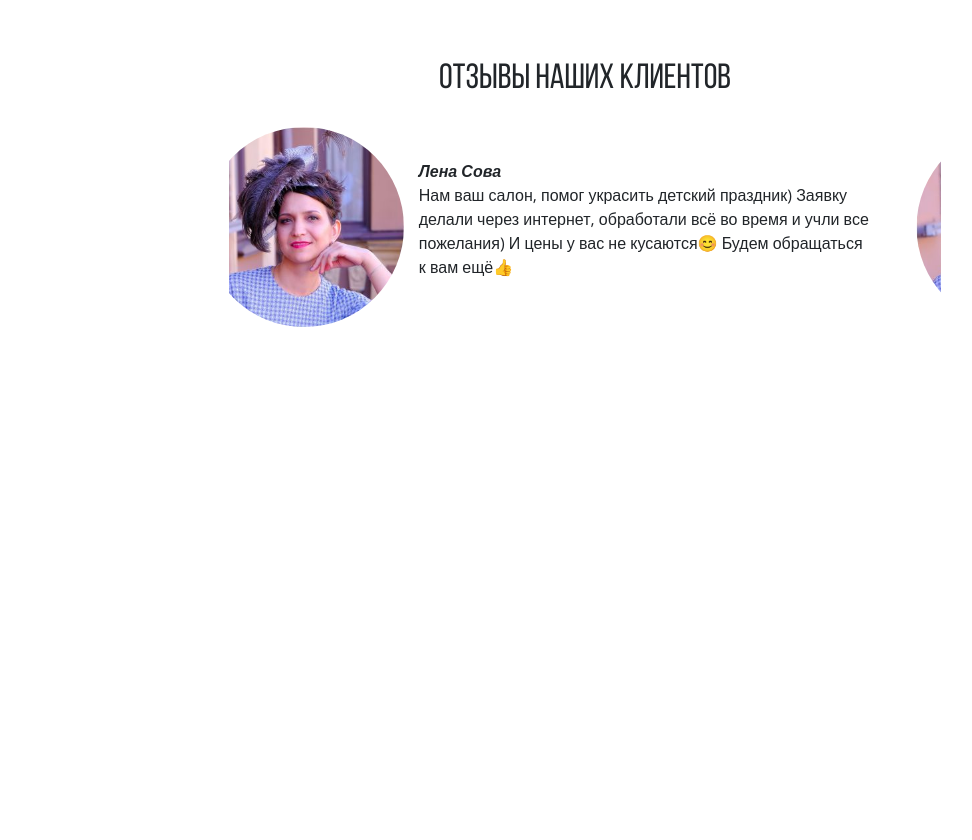
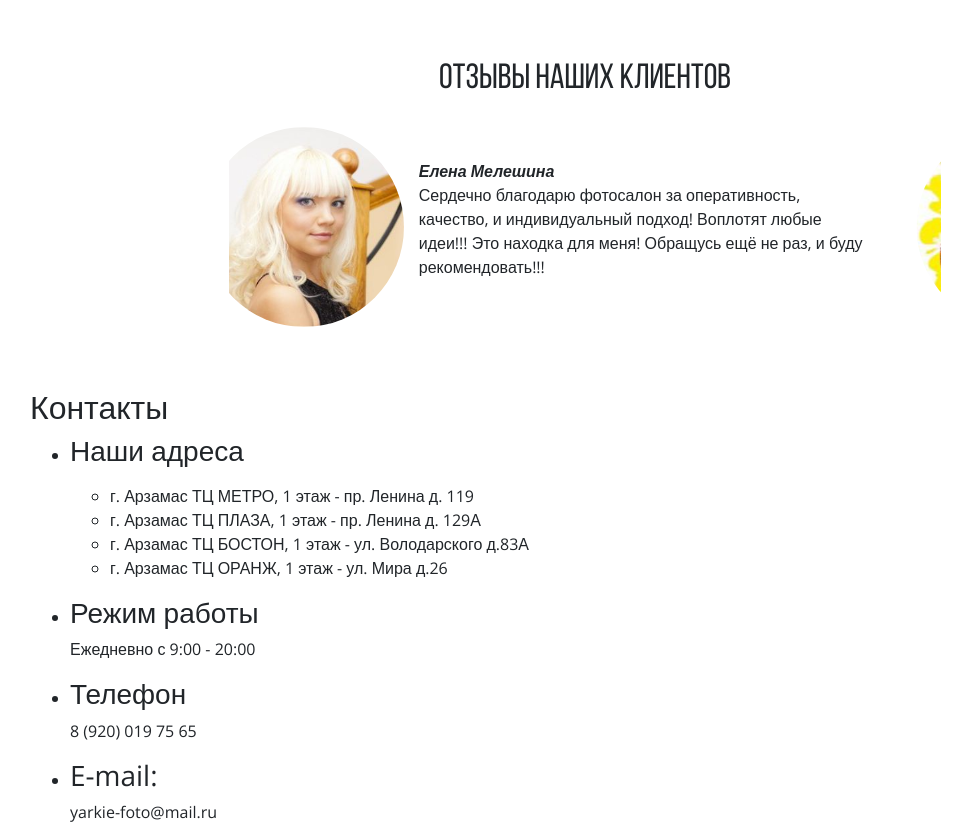
Before and after one commit to pomehy/foto-arzamas.ru, a plain HTML site: page index.html in a window 1280 px wide. Shown: the part 1800-2640 px from the top of the page, without its empty margins (55-1027 px from the left). Before the commit the page ends 2188 px from the top, so only its background shows below. Drawn offline with nearby package versions, Linux system fonts and the light colour scheme.

Commit message:
Добавлена разметка блока КОНТАКТЫ (адреса, телефоны)

```diff
--- a/index.html
+++ b/index.html
@@ -182,22 +182,22 @@
                         <ul class="carousel-inner reviews-slider__list">
                             <li class="carousel-item reviews-slider__item active">
                                 <div class="reviews__autor autor">
-                                    <img class="autor__photo" src="img/content-img/autor_photo-1.jpg" alt="..." width="200">
+                                    <img class="autor__photo" src="img/content-img/autor_photo-4.jpg" alt="..." width="200">
                                     <blockquote class="autor__content">
-                                        <cite class="autor__name">Лена Сова</cite>
-                                        <p class="autor__text">Нам ваш салон, помог украсить детский праздник) Заявку
-                                            делали через интернет, обработали всё во время и учли все пожелания) И цены
-                                            у вас не кусаются😊 Будем обращаться к вам ещё👍
+                                        <cite class="autor__name">Елена Мелешина</cite>
+                                        <p class="autor__text">Сердечно благодарю фотосалон за оперативность, качество,
+                                            и индивидуальный подход! Воплотят любые идеи!!! Это находка для меня!
+                                            Обращусь ещё не раз, и буду рекомендовать!!!
                                         </p>
                                     </blockquote>
                                 </div>
                             </li>
                             <li class="carousel-item reviews-slider__item">
                                 <div class="reviews__autor autor">
-                                    <img class="autor__photo" src="img/content-img/autor_photo-1.jpg" alt="..." width="200">
+                                    <img class="autor__photo" src="img/content-img/autor_photo-3.jpg" alt="..." width="200">
                                     <blockquote class="autor__content">
                                         <cite class="autor__name">Елена Иваненко</cite>
-                                        <p class="autor__text">заказы делаю давно))) все приходит очень быстро, качество
+                                        <p class="autor__text">Заказы делаю давно))) все приходит очень быстро, качество
                                             супер, и цена радует)))) Ребята , вы большие смолодцы💋💋💋 я ваша клиентка
                                             на веки👍👍👍
                                         </p>
@@ -206,7 +206,7 @@
                             </li>
                             <li class="carousel-item reviews-slider__item">
                                 <div class="reviews__autor autor">
-                                    <img class="autor__photo"src="img/content-img/autor_photo-1.jpg" alt="..." width="200">
+                                    <img class="autor__photo"src="img/content-img/autor_photo-2.jpg" alt="..." width="200">
                                     <blockquote class="autor__content">
                                         <cite class="autor__name">Мария Шокурова</cite>
                                         <p class="autor__text">Сервис действительно на высшем уровне. Кто бы не работал,
@@ -221,7 +221,7 @@
                                 <div class="reviews__autor autor">
                                     <img class="autor__photo" src="img/content-img/autor_photo-1.jpg" alt="..." width="200">
                                     <blockquote class="autor__content">
-                                        <cite class="autor__name">Елена Иваненко</cite>
+                                        <cite class="autor__name">Мария Краснова</cite>
                                         <p class="autor__text">Мои любимые "Яркие фото", в очередной раз огромное
                                             спасибо вам за быструю и качественную работу!❤ Я попробовала визитки, фото,
                                             футболку с принтом, открытку по моему эскизу, теперь это печать на сумках и
@@ -243,6 +243,35 @@
                 </ul>
             </div>
         </section>
+        <section class="contacts container">
+            <h2 class="contacts__title">Контакты</h2>
+            <ul class="contacts__list">
+                <li class="contacts__item">
+                    <h3>Наши адреса</h3>
+                    <p>
+                        <ul class="adress__list">
+                            <li class="adress__item">г. Арзамас ТЦ МЕТРО, 1 этаж - пр. Ленина д. 119</li>
+                            <li class="adress__item">г. Арзамас ТЦ ПЛАЗА, 1 этаж - пр. Ленина д. 129А</li>
+                            <li class="adress__item">г. Арзамас ТЦ БОСТОН, 1 этаж - ул. Володарского д.83А</li>
+                            <li class="adress__item">г. Арзамас ТЦ ОРАНЖ, 1 этаж - ул. Мира д.26</li>
+                        </ul>
+                    </p>
+
+                </li>
+                <li class="contacts__item">
+                    <h3>Режим работы</h3>
+                    <p>Ежедневно с 9:00 - 20:00</p>
+                </li>
+                <li class="contacts__item">
+                    <h3>Телефон</h3>
+                    <p>8 (920) 019 75 65</p>
+                </li>
+                <li class="contacts__item">
+                    <h3>E-mail:</h3>
+                    <p>yarkie-foto@mail.ru</p>
+                </li>
+            </ul>
+        </section>
 
     </main>
     <footer class="page-footer">
```
